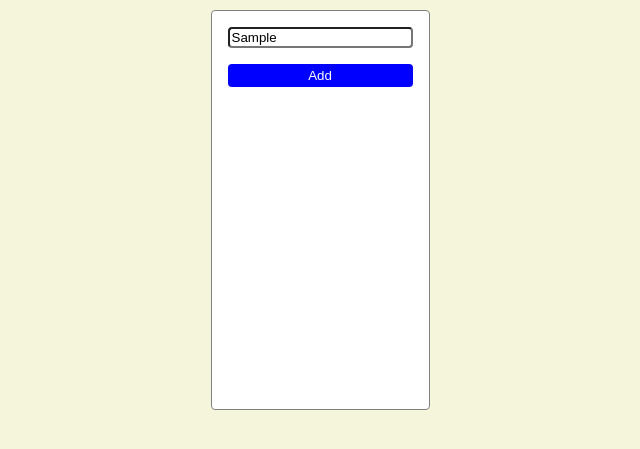
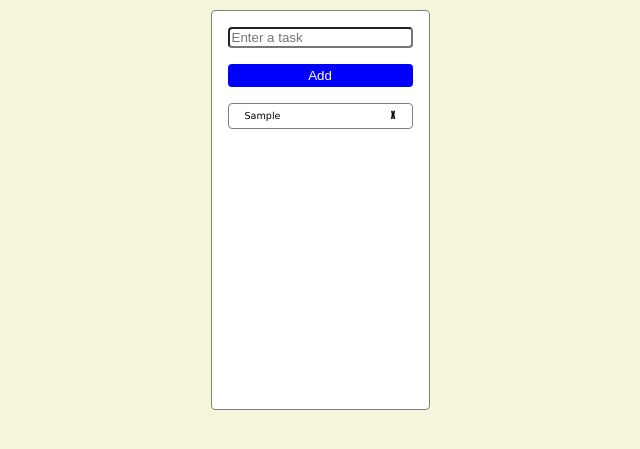
Before and after one commit to birat051/to-do-list-vanillajs, a plain HTML site: page index.html in a window 1280 px wide. Both pictures are taken after typing "Sample" into the empty fields and a click on the button "Add". Shown: the part 79-528 px from the top of the page, without its empty margins (328-968 px from the left). Drawn offline with Linux system fonts and the light colour scheme.

Commit message:
added js code to add and remove todo tasks

```diff
--- a/index.css
+++ b/index.css
@@ -54,6 +54,7 @@ h1{
     font-weight: 500;
     color: white;
     border: none;
+    cursor: pointer;
 }
 
 #task-list
@@ -92,4 +93,5 @@ h1{
 {
     font-weight: 500;
     font-size: 0.75em;
+    cursor: pointer;
 }
--- a/index.html
+++ b/index.html
@@ -5,7 +5,7 @@
     <meta name="viewport" content="width=device-width, initial-scale=1.0">
     <title>To do list</title>
     <link rel="stylesheet" href="index.css">
-    <script src="index.js"></script>
+    <script defer src="index.js"></script>
 </head>
 <body>
     <h1>To do list</h1>
--- a/index.js
+++ b/index.js
@@ -0,0 +1,52 @@
+let toDoTasks=[]
+
+const addButton=document.getElementById('todo-add')
+const inputElement=document.getElementById('todo-input')
+const wrapperElement=document.getElementById('task-list')
+
+function createHeadingElement(value)
+{
+    const headingElement=document.createElement('h1')
+    headingElement.innerHTML=value
+    return headingElement
+}
+
+function createDeleteElement()
+{
+    const deleteElement=document.createElement('div')
+    deleteElement.id='delete'
+    deleteElement.innerHTML='X'
+    return deleteElement
+}
+
+function createTaskElement(headingElement,deleteElement)
+{
+    const taskElement=document.createElement('div')
+    taskElement.id='item'
+    taskElement.appendChild(headingElement)
+    taskElement.appendChild(deleteElement)
+    return taskElement
+}
+
+function deleteToDoElement(taskElement,headingElement,deleteElement)
+{
+    const removeValue=headingElement.innerHTML
+    toDoTasks=toDoTasks.filter((value)=>removeValue!=value)
+    deleteElement.addEventListener('click',()=>{
+        wrapperElement.removeChild(taskElement)
+    })
+}
+
+
+addButton.addEventListener('click',()=>{
+    if(inputElement.value!='')
+    {
+        toDoTasks.push(inputElement.value)
+        inputElement.value=''
+        const headingElement=createHeadingElement(toDoTasks[toDoTasks.length-1])
+        const newDeleteElement=createDeleteElement()
+        const taskElement=createTaskElement(headingElement,newDeleteElement)
+        wrapperElement.appendChild(taskElement)
+        deleteToDoElement(taskElement,headingElement,newDeleteElement)
+    }
+})
```
